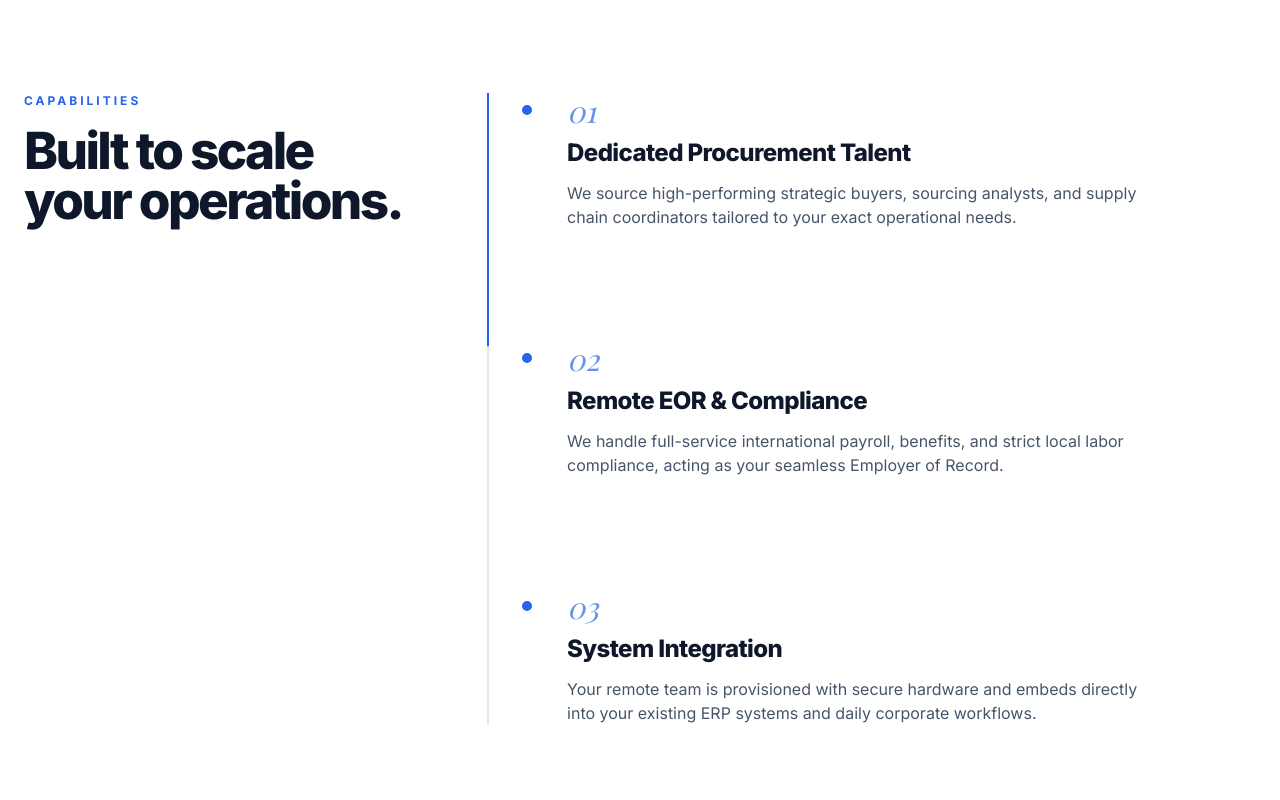
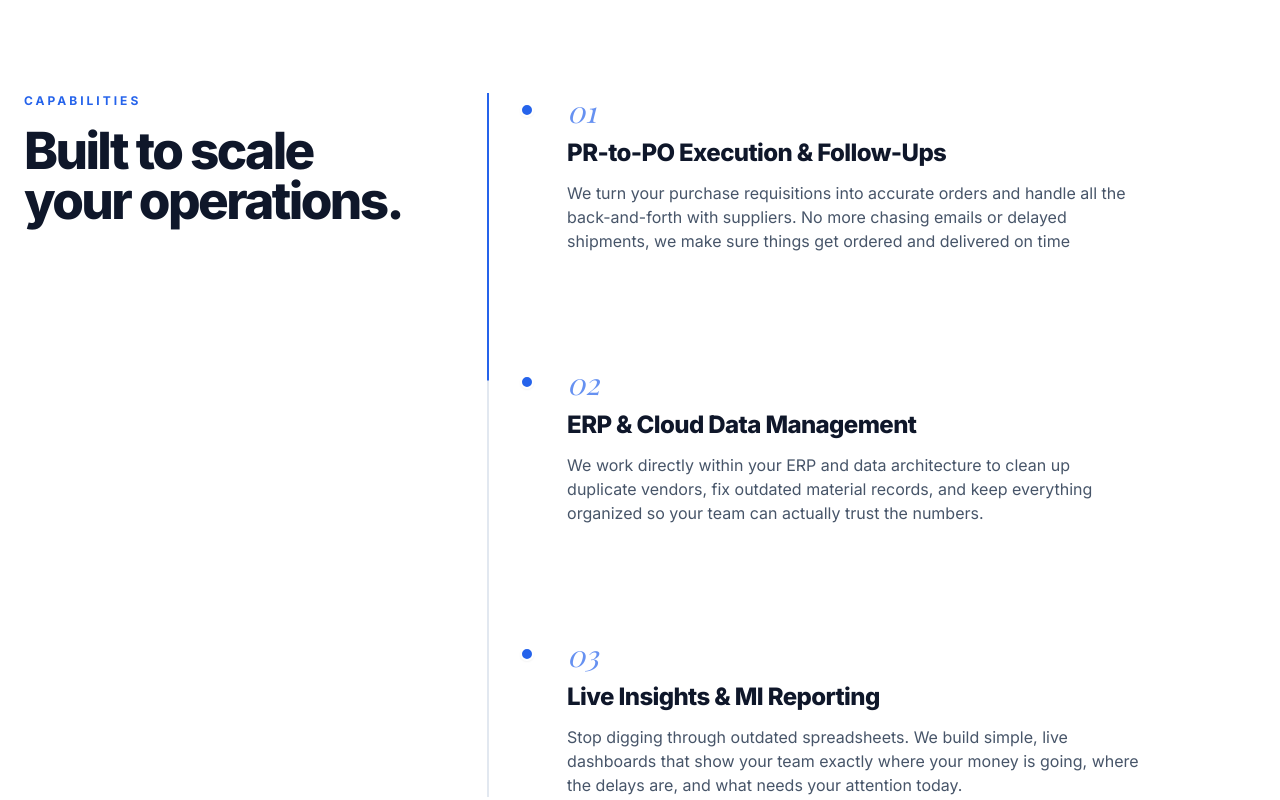
Before and after one commit to pranav1010s/Proqra, a Next.js app: page / in a window 1280 px wide. Shown: the part 1200-2000 px from the top of the page. Built offline with nearby package versions, Linux system fonts and the light colour scheme; a web font is replaced by a local one.

Commit message:
Update WhatWeDo service offerings to focus on procurement operations and data management

```diff
--- a/components/WhatWeDo.tsx
+++ b/components/WhatWeDo.tsx
@@ -6,18 +6,18 @@ import { motion, useScroll, useSpring } from 'framer-motion'
 const steps = [
   {
     num: '01',
-    title: 'Dedicated Procurement Talent',
-    description: 'We source high-performing strategic buyers, sourcing analysts, and supply chain coordinators tailored to your exact operational needs.',
+    title: 'PR-to-PO Execution & Follow-Ups',
+    description: 'We turn your purchase requisitions into accurate orders and handle all the back-and-forth with suppliers. No more chasing emails or delayed shipments, we make sure things get ordered and delivered on time',
   },
   {
     num: '02',
-    title: 'Remote EOR & Compliance',
-    description: 'We handle full-service international payroll, benefits, and strict local labor compliance, acting as your seamless Employer of Record.',
+    title: 'ERP & Cloud Data Management',
+    description: 'We work directly within your ERP and data architecture to clean up duplicate vendors, fix outdated material records, and keep everything organized so your team can actually trust the numbers.',
   },
   {
     num: '03',
-    title: 'System Integration',
-    description: 'Your remote team is provisioned with secure hardware and embeds directly into your existing ERP systems and daily corporate workflows.',
+    title: 'Live Insights & MI Reporting',
+    description: 'Stop digging through outdated spreadsheets. We build simple, live dashboards that show your team exactly where your money is going, where the delays are, and what needs your attention today.',
   },
 ]
 
```
